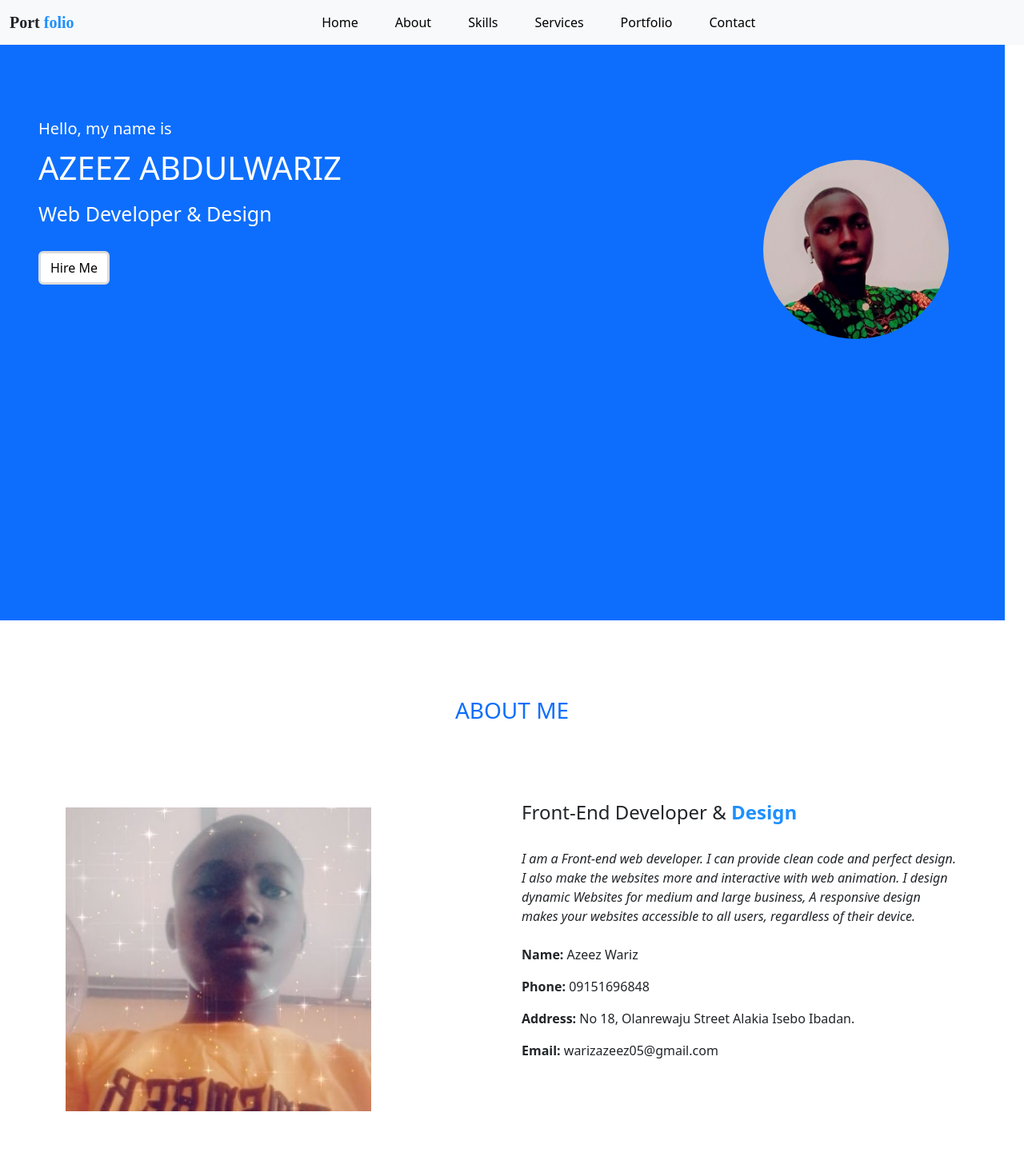
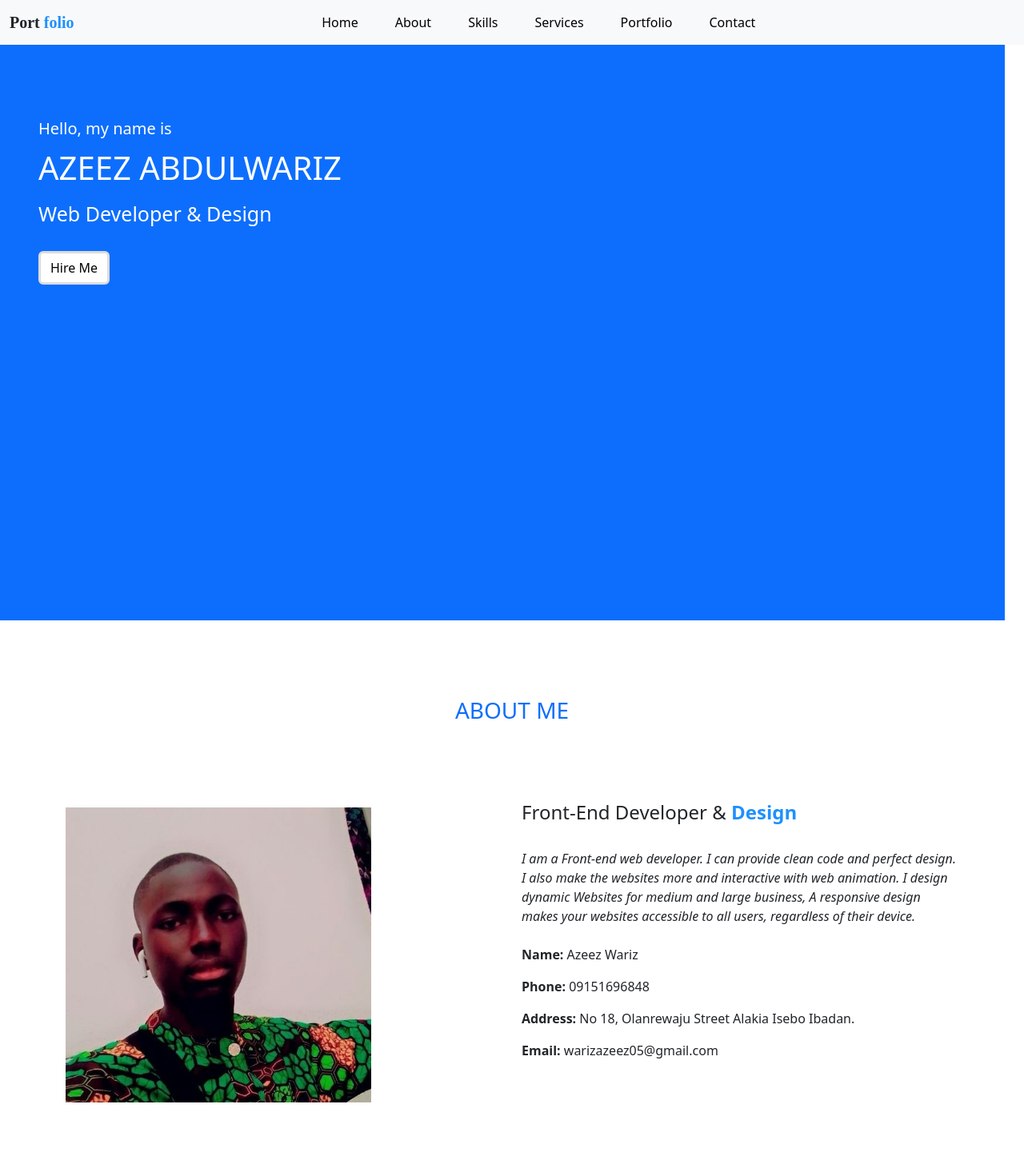
Before and after one commit to Abdulwariz001/Portfolio-project, a plain HTML site: page index.html in a window 1280 px wide. Shown: the top 1441 px of the page at 80% size. Drawn offline with Linux system fonts and the light colour scheme.

Commit message:
repushed myportfolio

```diff
--- a/index.html
+++ b/index.html
@@ -43,7 +43,7 @@
 
       <div id="home" class="container-fluid">
         <div class="row bg-primary">
-            <div class="col-sm-9 header px-5">
+            <div class="col-sm-12 header px-5">
                 <header>Hello, my name is</header>
                 <h1>AZEEZ ABDULWARIZ</h1>
                 <p>Web Developer & Design</p>
@@ -52,7 +52,7 @@
                  </form>
             </div>
             <div class="col-sm-3 mine ">
-                <img src="images/wariz home (1).jpg" width="80%" alt="">
+
             </div>
 
         </div>
@@ -62,7 +62,7 @@
         <div id="about" class="text-uppercase text-center text-primary mt-5"><h3>about me</h3></div>
         <div class="row pt-5">
             <div class="col-sm-6">
-                <img src="images/Snapchat-716803237.jpg" width="70%" class="py-5" alt="">
+                <img src="images/wariz home (1).jpg" width="70%" class="py-5" alt="">
             </div>
             <div class="col-sm-6 text-about">
                 <h4>Front-End Developer & <b> Design</b></h4> <br>
```
